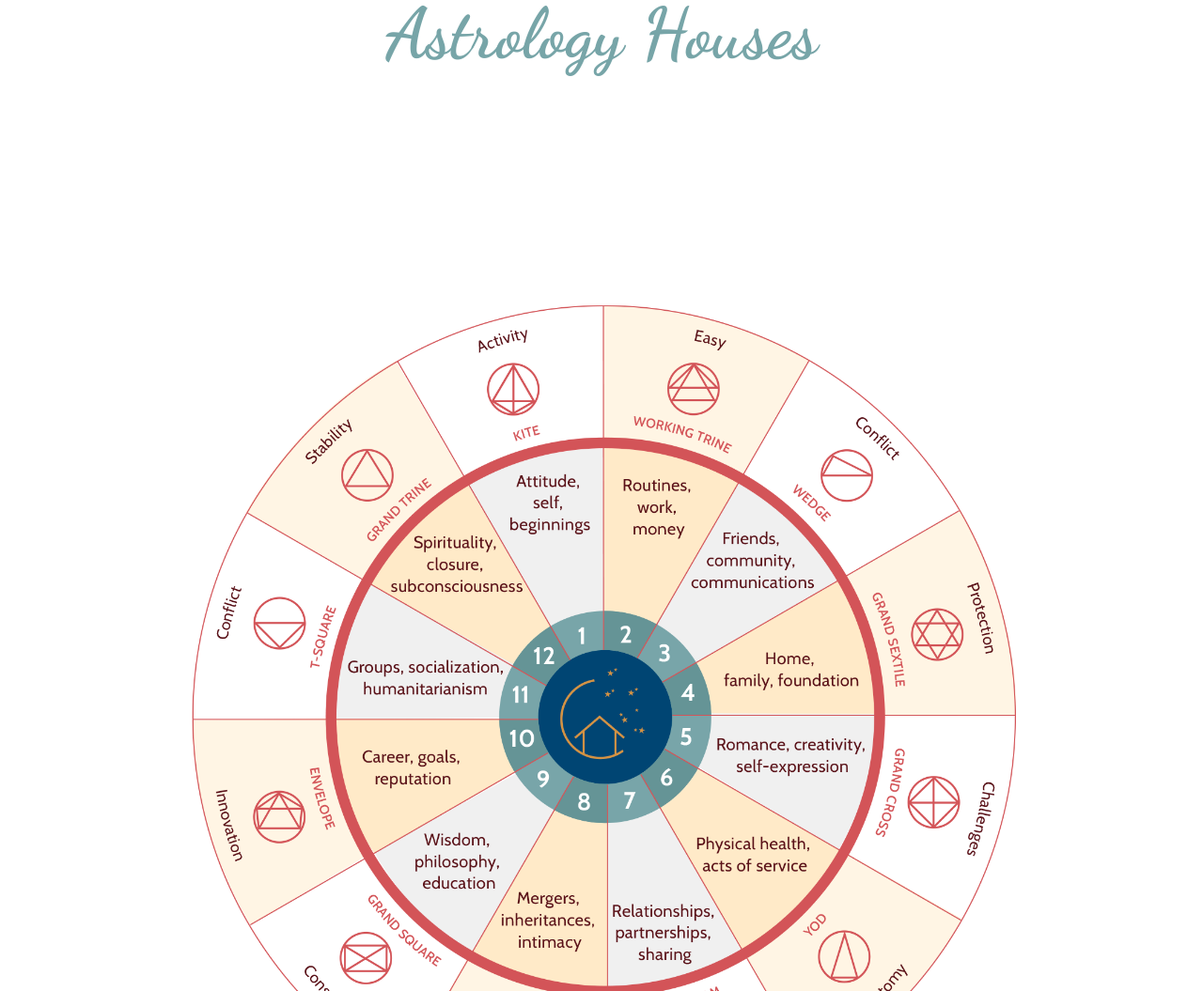
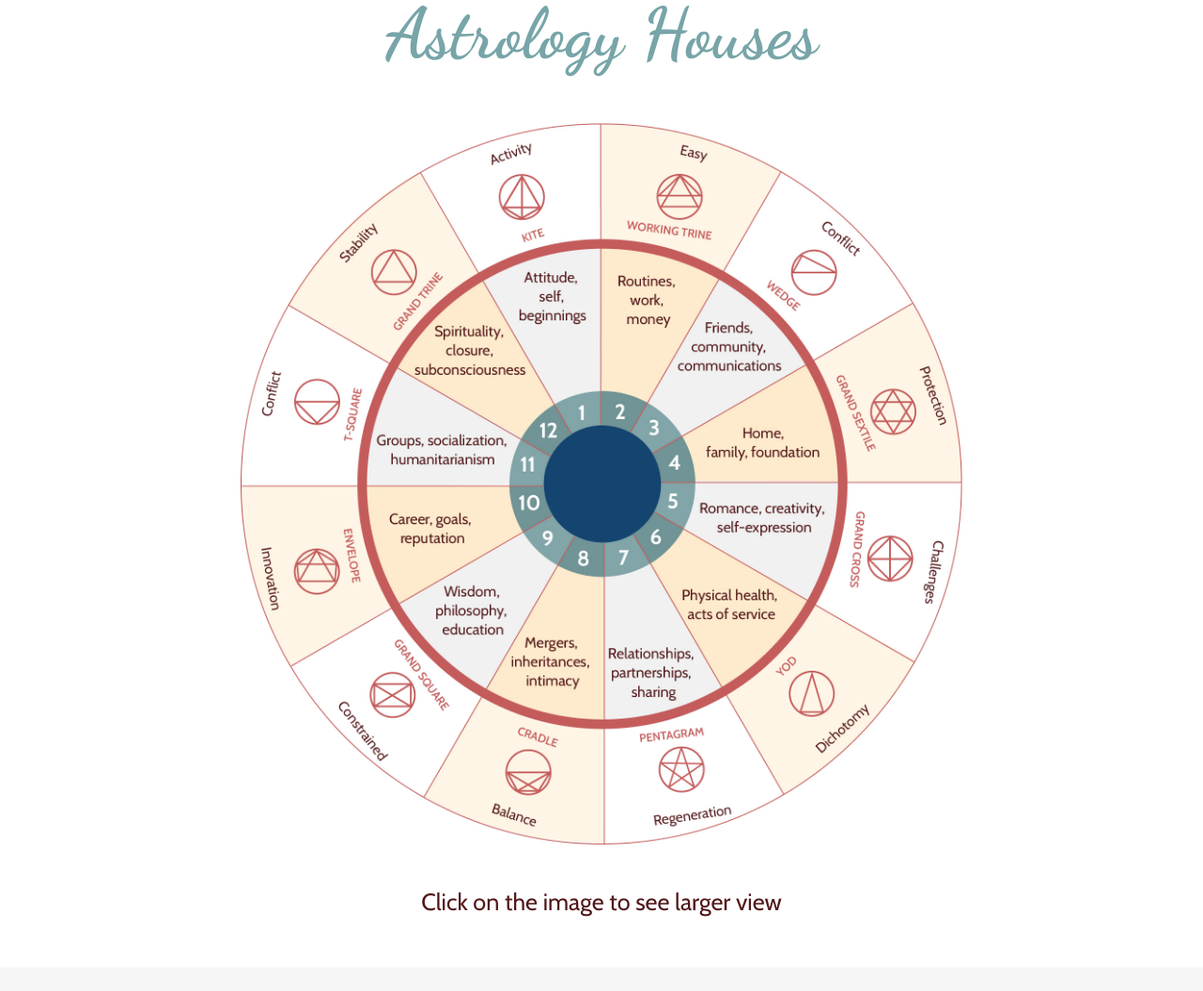
Before and after one commit to codingclap/astrological-basic, a plain HTML site: page index.html in a window 1280 px wide. Shown: the part 5220-6275 px from the top of the page at 94% size. Drawn offline with nearby package versions, Linux system fonts and the light colour scheme.

Commit message:
Updated wheel

```diff
--- a/index.html
+++ b/index.html
@@ -978,6 +978,18 @@
 		</div>
 
 
+		<style>
+			figure.containerZoom{background-position:50% 50%;position:relative;width:60%;overflow:hidden;cursor:zoom-in;margin:0 auto;}figure.containerZoom img{transition:opacity .5s;display:block;width:100%}figure.containerZoom.active img{opacity:0}
+			figure {
+			/* border: white solid 10px;
+			box-shadow: 0 0 15px #0000006b; */
+
+		}
+		@media screen and (max-width: 875px) {
+		  figure.containerZoom{position:relative;width:80%;}
+
+		}
+		</style>
 
 				<div class="astrology text-center">
 					<div class="as-title text-center">
@@ -985,17 +997,16 @@
 					</div>
 					<div class="astrologyimg">
 
-
-
-
-
-    <div class="tile" data-scale="2.4" data-image="img/Astrology-Houses-wheel.png"></div>
-
+						<img id="imageZoom" src="img/Astrology-Houses-wheel.jpg">
 
 					</div>
-			<p>Hover on the image to see larger view</p>
+					<p>Click on the image to see larger view</p>
 				</div>
-
+				<script src="js/jquery.min.js" type="text/javascript"></script>
+				<script src="js/image-zoom.js" type="text/javascript"></script>
+				<script>
+				  $(document).ready(function(){ $('#imageZoom').imageZoom({zoom : 130}); });
+				</script>
 				<div class="physic-sorce text-center">
 					<img src="img/logo.svg">
 				</div>
```
Lines whose indentation alone changed are shown as unchanged.
